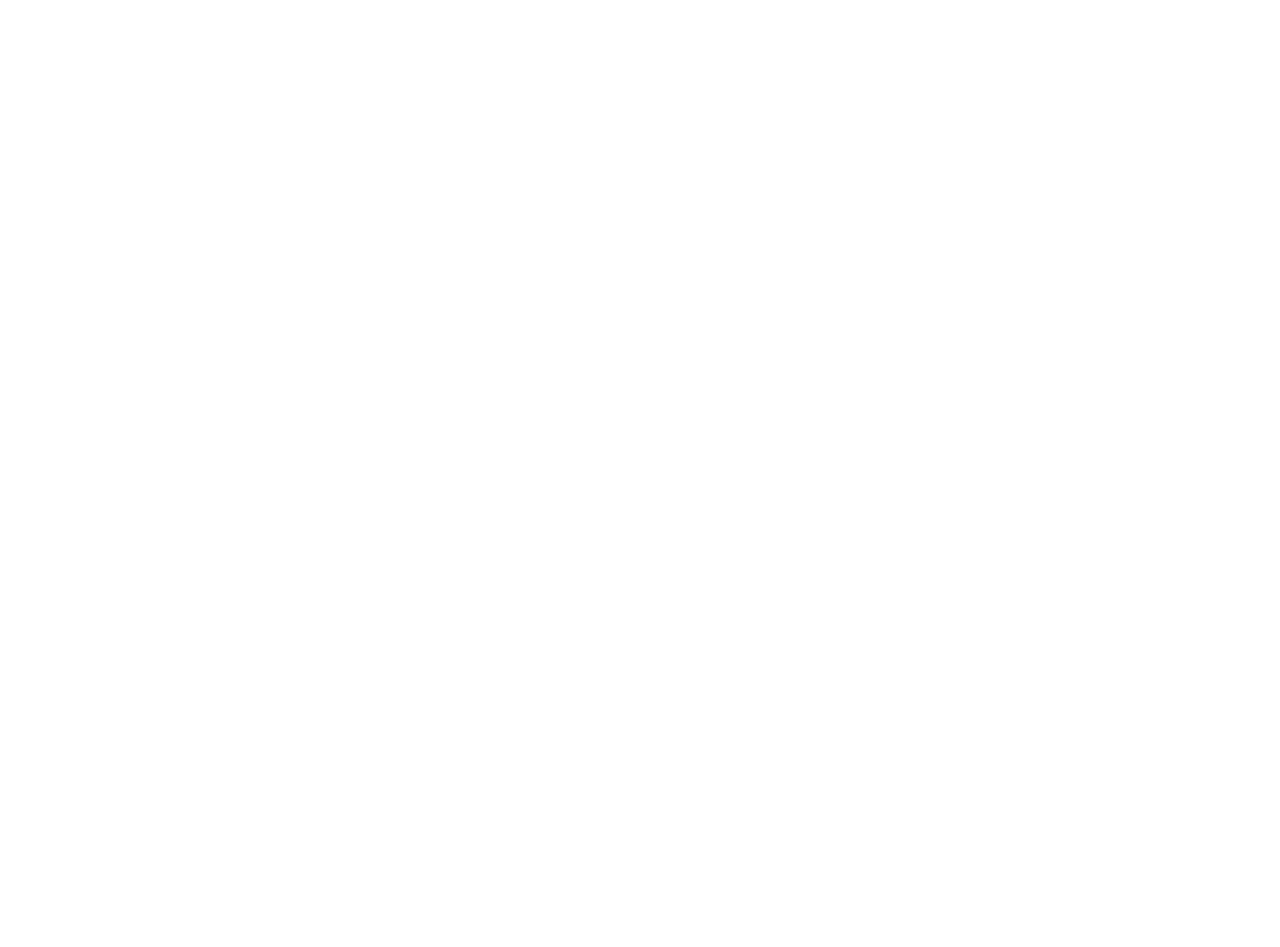
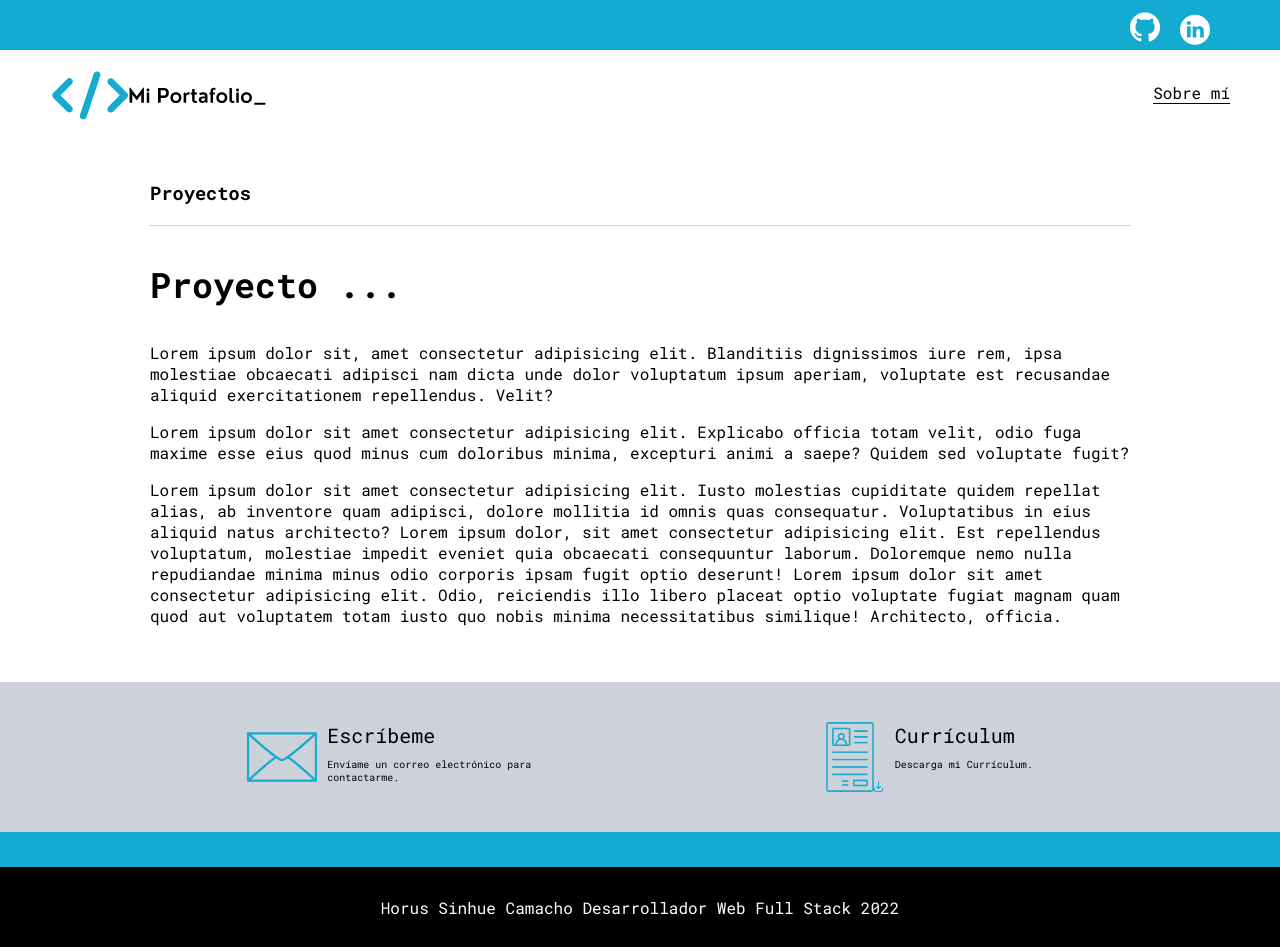
Before and after one commit to horuscamacho/Portafolio, a React (Create React App) app in the folder mi-portafolio/client/: page /project/1 in a window 1280 px wide. Before the commit this address had no page. Before the commit the page ends 800 px from the top, so only its background shows below. Built offline with nearby package versions, Linux system fonts and the light colour scheme.

Commit message:
Parece que habían datos sin subir

```diff
--- a/mi-portafolio/client/src/App.js
+++ b/mi-portafolio/client/src/App.js
@@ -6,6 +6,8 @@
 import Landing from "./components/Landing";
 import Home from "./components/Home";
 import Profile from "./components/Profile";
+import ProjectDetail from "./components/ProjectDetail";
+
 
 const App = () => {
   return (
@@ -14,6 +16,7 @@
       <Route path="/" element={<Landing />} />
       <Route path="/portafolio" element={<Home />} />
       <Route path="/profile" element={<Profile />} />
+      <Route path="/project/:id" element={<ProjectDetail />} />
       </Routes>
     </BrowserRouter>
   );
--- /dev/null
+++ b/mi-portafolio/client/src/components/MainProjectD/SectionsMainProject/SectionOneProject.jsx
@@ -0,0 +1,11 @@
+import React from 'react'
+
+const SectionOneProject = () => {
+  return (
+   <section className='grid-container blogspot-img-container'>
+        <img src='' alt='' />
+   </section>
+  )
+}
+
+export default SectionOneProject
--- /dev/null
+++ b/mi-portafolio/client/src/components/MainProjectD/SectionsMainProject/SectionTwoProject.jsx
@@ -0,0 +1,19 @@
+import React from 'react'
+
+const SectionTwoProject = () => {
+  return (
+    <section className='blogpost-main-container'>
+    <div className='grid-container'>
+    <h3>Proyectos</h3>
+        <article>
+            <h1>Proyecto ...</h1>
+            <p>Lorem ipsum dolor sit, amet consectetur adipisicing elit. Blanditiis dignissimos iure rem, ipsa molestiae obcaecati adipisci nam dicta unde dolor voluptatum ipsum aperiam, voluptate est recusandae aliquid exercitationem repellendus. Velit?</p>
+                    <p>Lorem ipsum dolor sit amet consectetur adipisicing elit. Explicabo officia totam velit, odio fuga maxime esse eius quod minus cum doloribus minima, excepturi animi a saepe? Quidem sed voluptate fugit?</p>
+                    <p>Lorem ipsum dolor sit amet consectetur adipisicing elit. Iusto molestias cupiditate quidem repellat alias, ab inventore quam adipisci, dolore mollitia id omnis quas consequatur. Voluptatibus in eius aliquid natus architecto? Lorem ipsum dolor, sit amet consectetur adipisicing elit. Est repellendus voluptatum, molestiae impedit eveniet quia obcaecati consequuntur laborum. Doloremque nemo nulla repudiandae minima minus odio corporis ipsam fugit optio deserunt! Lorem ipsum dolor sit amet consectetur adipisicing elit. Odio, reiciendis illo libero placeat optio voluptate fugiat magnam quam quod aut voluptatem totam iusto quo nobis minima necessitatibus similique! Architecto, officia.</p>
+        </article>
+    </div>
+    </section>
+  )
+}
+
+export default SectionTwoProject
--- /dev/null
+++ b/mi-portafolio/client/src/components/ProjectDetail.jsx
@@ -0,0 +1,20 @@
+import React from 'react'
+import ContactSections from './ContactSections'
+import Footer from './Footer'
+import Header from './Header'
+import SectionOneProject from './MainProjectD/SectionsMainProject/SectionOneProject'
+import SectionTwoProject from './MainProjectD/SectionsMainProject/SectionTwoProject'
+
+const ProjectDetail = () => {
+  return (
+    <>
+        <Header />
+        <SectionOneProject />
+        <SectionTwoProject />
+        <ContactSections />
+        <Footer />
+    </>
+  )
+}
+
+export default ProjectDetail
```
Also changed, not shown: mi-portafolio/client/src/components/MainProjectD/ProjectMain.jsx (added, +11 -0 lines), mi-portafolio/client/src/components/ProyectDetails.jsx (deleted, +0 -9 lines).
